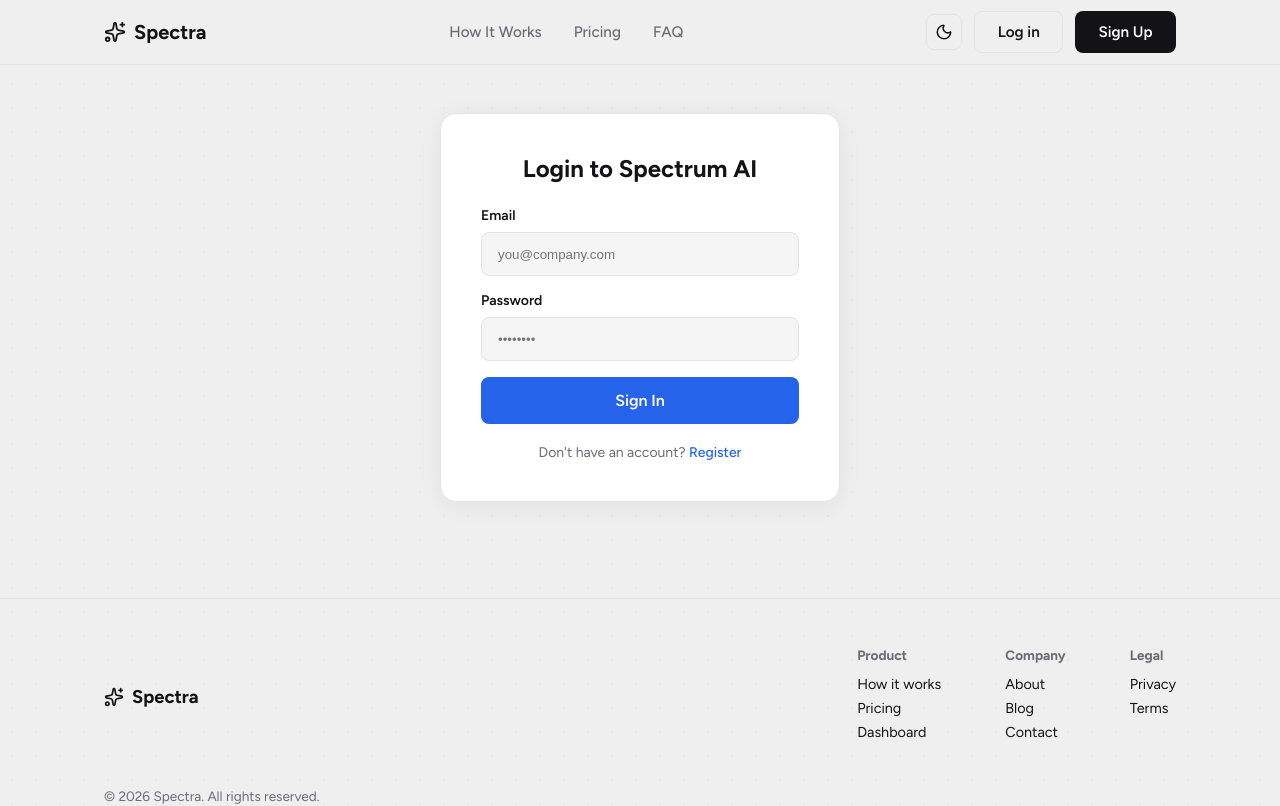
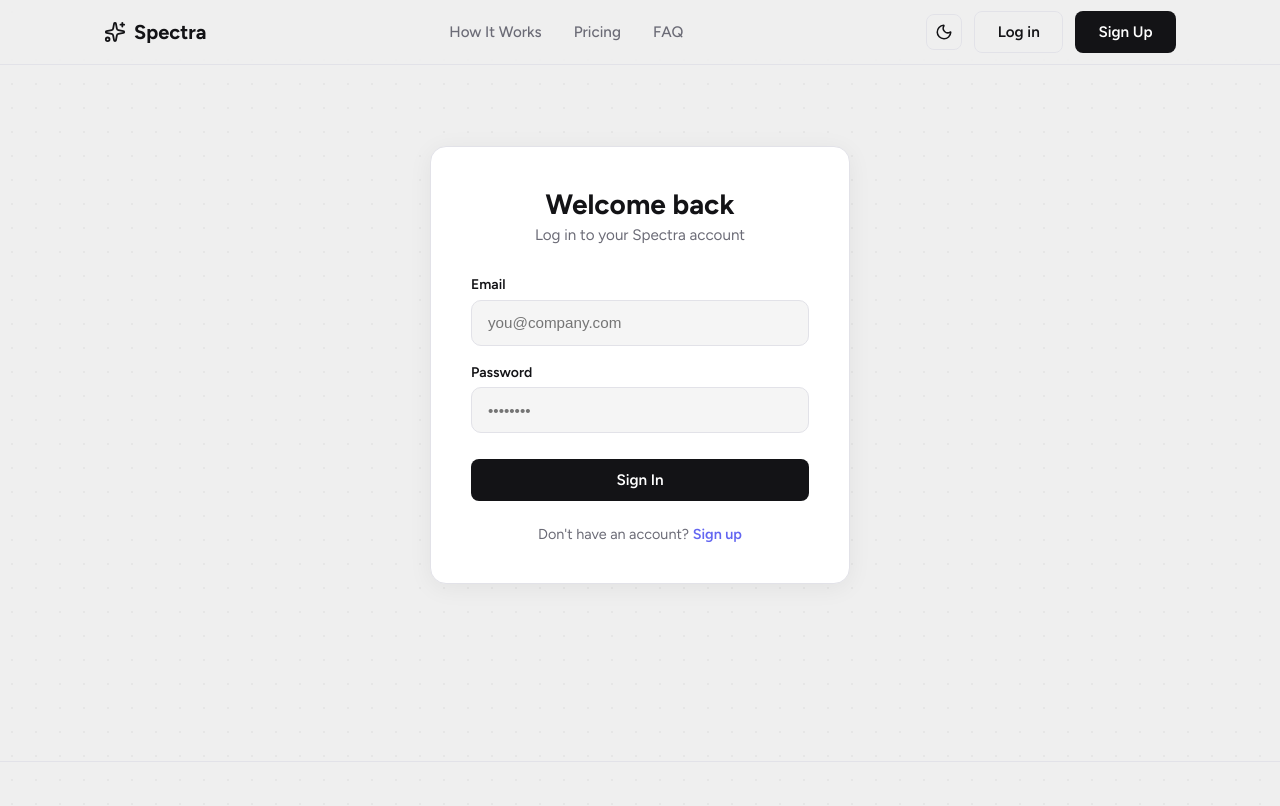
Before and after one commit to utkarshraj-gif/Spectra, a SvelteKit app in the folder frontend/: page /login in a window 1280 px wide. Shown: the top 806 px of the page. Built offline with nearby package versions, Linux system fonts and the light colour scheme.

Commit message:
fix(frontend): match login/register to theme + smooth scroll navbar

```diff
--- a/frontend/src/app.css
+++ b/frontend/src/app.css
@@ -1,3 +1,4 @@
+
 :root,
 [data-theme='light'] {
   --bg: #efefef;
@@ -38,6 +39,7 @@ html {
   background: var(--bg);
   color: var(--text);
   transition: background 0.2s, color 0.2s;
+  scroll-behavior: smooth;
 }
 
 body {
--- a/frontend/src/lib/components/Navbar.svelte
+++ b/frontend/src/lib/components/Navbar.svelte
@@ -2,8 +2,22 @@
   import { theme } from '$lib/stores/theme';
   import { Sun, Moon, Sparkles } from 'lucide-svelte';
   import { onMount } from 'svelte';
+  import { page } from '$app/stores';
 
   onMount(() => theme.init());
+
+  function scrollTo(id: string) {
+    // If we are not on the home page, go home first with the hash
+    if ($page.url.pathname !== '/') {
+      window.location.href = `/#${id}`;
+      return;
+    }
+
+    const el = document.getElementById(id);
+    if (el) {
+      el.scrollIntoView({ behavior: 'smooth', block: 'start' });
+    }
+  }
 </script>
 
 <header class="nav">
@@ -14,9 +28,9 @@
     </a>
 
     <nav class="links">
-      <a href="/#how">How It Works</a>
-      <a href="/#pricing">Pricing</a>
-      <a href="/#faq">FAQ</a>
+      <button type="button" class="nav-link" on:click={() => scrollTo('how')}>How It Works</button>
+      <button type="button" class="nav-link" on:click={() => scrollTo('pricing')}>Pricing</button>
+      <button type="button" class="nav-link" on:click={() => scrollTo('faq')}>FAQ</button>
     </nav>
 
     <div class="actions">
@@ -42,12 +56,14 @@
     backdrop-filter: blur(12px);
     border-bottom: 1px solid var(--border);
   }
+
   .nav-inner {
     display: flex;
     align-items: center;
     justify-content: space-between;
     height: 64px;
   }
+
   .logo {
     display: flex;
     align-items: center;
@@ -55,23 +71,35 @@
     font-weight: 700;
     font-size: 1.25rem;
   }
+
   .links {
     display: flex;
-    gap: 2rem;
+    gap: 0.5rem;
   }
-  .links a {
+
+  .nav-link {
+    background: none;
+    border: none;
     font-size: 0.95rem;
     color: var(--text-muted);
     font-weight: 500;
+    cursor: pointer;
+    padding: 0.4rem 0.75rem;
+    border-radius: 6px;
+    transition: color 0.15s, background 0.15s;
   }
-  .links a:hover {
+
+  .nav-link:hover {
     color: var(--text);
+    background: var(--bg-muted);
   }
+
   .actions {
     display: flex;
     align-items: center;
     gap: 0.75rem;
   }
+
   .theme-btn {
     background: transparent;
     border: 1px solid var(--border);
@@ -83,7 +111,10 @@
     justify-content: center;
     color: var(--text);
   }
+
   @media (max-width: 768px) {
-    .links { display: none; }
+    .links {
+      display: none;
+    }
   }
 </style>
--- a/frontend/src/routes/login/+page.svelte
+++ b/frontend/src/routes/login/+page.svelte
@@ -7,8 +7,11 @@
   }
 </script>
 
-<div class="auth-card">
-  <h2>Login to Spectrum AI</h2>
+<div class="auth-wrapper">
+  <div class="auth-card card">
+    <h2>Welcome back</h2>
+    <p class="subtitle">Log in to your Spectra account</p>
+
     <form on:submit|preventDefault={handleLogin}>
       <label for="email">Email</label>
       <input id="email" type="email" bind:value={email} required placeholder="you@company.com" />
@@ -16,74 +19,87 @@
       <label for="password">Password</label>
       <input id="password" type="password" bind:value={password} required placeholder="••••••••" />
 
-    <button type="submit" class="btn">Sign In</button>
+      <button type="submit" class="btn btn-primary full">Sign In</button>
     </form>
-  <p class="footer-link">Don't have an account? <a href="/register">Register</a></p>
+
+    <p class="footer-link">
+      Don't have an account? <a href="/register">Sign up</a>
+    </p>
+  </div>
 </div>
 
 <style>
+  .auth-wrapper {
+    min-height: calc(100vh - 200px);
+    display: flex;
+    align-items: center;
+    justify-content: center;
+    padding: 2rem 1rem;
+  }
+
   .auth-card {
-    max-width: 400px;
-    margin: 3rem auto;
-    background: var(--bg-elevated, #ffffff);
-    color: var(--text, #131316);
+    width: 100%;
+    max-width: 420px;
     padding: 2.5rem;
-    border-radius: 16px;
-    border: 1px solid var(--border, #e2e2e8);
-    box-shadow: var(--card-shadow, 0 4px 24px rgba(0, 0, 0, 0.06));
   }
+
   h2 {
-    margin-top: 0;
-    margin-bottom: 1.5rem;
+    margin: 0 0 0.35rem;
+    font-size: 1.75rem;
+    font-weight: 700;
     text-align: center;
-    color: var(--text, #131316);
-    font-weight: 700;
   }
+
+  .subtitle {
+    text-align: center;
+    color: var(--text-muted);
+    margin-bottom: 2rem;
+    font-size: 0.95rem;
+  }
+
   label {
     display: block;
     font-size: 0.875rem;
     font-weight: 600;
-    margin-bottom: 0.5rem;
-    color: var(--text, #131316);
+    margin-bottom: 0.4rem;
   }
+
   input {
     width: 100%;
     padding: 0.85rem 1rem;
-    margin-bottom: 1rem;
-    background: var(--bg-muted, #f8fafc);
-    border: 1px solid var(--border, #cbd5e1);
-    border-radius: 8px;
-    color: var(--text, #131316);
+    margin-bottom: 1.1rem;
+    background: var(--bg-muted);
+    border: 1px solid var(--border);
+    border-radius: 10px;
+    color: var(--text);
+    font-size: 0.95rem;
     box-sizing: border-box;
     transition: border-color 0.15s;
   }
+
   input:focus {
     outline: none;
-    border-color: #3b82f6;
+    border-color: var(--accent);
   }
-  .btn {
+
+  .full {
     width: 100%;
-    padding: 0.85rem;
-    background: #2563eb;
-    border: none;
-    border-radius: 8px;
-    color: white;
-    font-weight: 600;
-    font-size: 1rem;
-    cursor: pointer;
-    transition: background 0.15s;
+    margin-top: 0.5rem;
   }
-  .btn:hover {
-    background: #1d4ed8;
-  }
+
   .footer-link {
     text-align: center;
-    margin-top: 1.25rem;
-    font-size: 0.875rem;
-    color: var(--text-muted, #6b6b76);
+    margin-top: 1.5rem;
+    font-size: 0.9rem;
+    color: var(--text-muted);
   }
-  a {
-    color: #2563eb;
-    font-weight: 500;
+
+  .footer-link a {
+    color: var(--accent);
+    font-weight: 600;
+  }
+
+  .footer-link a:hover {
+    text-decoration: underline;
   }
 </style>
--- a/frontend/src/routes/register/+page.svelte
+++ b/frontend/src/routes/register/+page.svelte
@@ -8,11 +8,14 @@
   }
 </script>
 
-<div class="auth-card">
+<div class="auth-wrapper">
+  <div class="auth-card card">
     <h2>Create your account</h2>
+    <p class="subtitle">Start capturing meetings with Spectra</p>
+
     <form on:submit|preventDefault={handleRegister}>
       <label for="name">Full Name</label>
-    <input id="name" type="text" bind:value={name} required placeholder="Jane Doe" />
+      <input id="name" type="text" bind:value={name} required placeholder="Your name" />
 
       <label for="email">Email</label>
       <input id="email" type="email" bind:value={email} required placeholder="you@company.com" />
@@ -20,74 +23,87 @@
       <label for="password">Password</label>
       <input id="password" type="password" bind:value={password} required placeholder="••••••••" />
 
-    <button type="submit" class="btn">Register</button>
+      <button type="submit" class="btn btn-primary full">Sign Up</button>
     </form>
-  <p class="footer-link">Already registered? <a href="/login">Login</a></p>
+
+    <p class="footer-link">
+      Already have an account? <a href="/login">Log in</a>
+    </p>
+  </div>
 </div>
 
 <style>
+  .auth-wrapper {
+    min-height: calc(100vh - 200px);
+    display: flex;
+    align-items: center;
+    justify-content: center;
+    padding: 2rem 1rem;
+  }
+
   .auth-card {
-    max-width: 400px;
-    margin: 3rem auto;
-    background: var(--bg-elevated, #ffffff);
-    color: var(--text, #131316);
+    width: 100%;
+    max-width: 420px;
     padding: 2.5rem;
-    border-radius: 16px;
-    border: 1px solid var(--border, #e2e2e8);
-    box-shadow: var(--card-shadow, 0 4px 24px rgba(0, 0, 0, 0.06));
   }
+
   h2 {
-    margin-top: 0;
-    margin-bottom: 1.5rem;
+    margin: 0 0 0.35rem;
+    font-size: 1.75rem;
+    font-weight: 700;
     text-align: center;
-    color: var(--text, #131316);
-    font-weight: 700;
   }
+
+  .subtitle {
+    text-align: center;
+    color: var(--text-muted);
+    margin-bottom: 2rem;
+    font-size: 0.95rem;
+  }
+
   label {
     display: block;
     font-size: 0.875rem;
     font-weight: 600;
-    margin-bottom: 0.5rem;
-    color: var(--text, #131316);
+    margin-bottom: 0.4rem;
   }
+
   input {
     width: 100%;
     padding: 0.85rem 1rem;
-    margin-bottom: 1rem;
-    background: var(--bg-muted, #f8fafc);
-    border: 1px solid var(--border, #cbd5e1);
-    border-radius: 8px;
-    color: var(--text, #131316);
+    margin-bottom: 1.1rem;
+    background: var(--bg-muted);
+    border: 1px solid var(--border);
+    border-radius: 10px;
+    color: var(--text);
+    font-size: 0.95rem;
     box-sizing: border-box;
     transition: border-color 0.15s;
   }
+
   input:focus {
     outline: none;
-    border-color: #3b82f6;
+    border-color: var(--accent);
   }
-  .btn {
+
+  .full {
     width: 100%;
-    padding: 0.85rem;
-    background: #2563eb;
-    border: none;
-    border-radius: 8px;
-    color: white;
-    font-weight: 600;
-    font-size: 1rem;
-    cursor: pointer;
-    transition: background 0.15s;
+    margin-top: 0.5rem;
   }
-  .btn:hover {
-    background: #1d4ed8;
-  }
+
   .footer-link {
     text-align: center;
-    margin-top: 1.25rem;
-    font-size: 0.875rem;
-    color: var(--text-muted, #6b6b76);
+    margin-top: 1.5rem;
+    font-size: 0.9rem;
+    color: var(--text-muted);
   }
-  a {
-    color: #2563eb;
-    font-weight: 500;
+
+  .footer-link a {
+    color: var(--accent);
+    font-weight: 600;
+  }
+
+  .footer-link a:hover {
+    text-decoration: underline;
   }
 </style>
```
Also changed, not shown: frontend/src/routes/+page.svelte (+42 -0 lines). Lines whose indentation alone changed are shown as unchanged.
